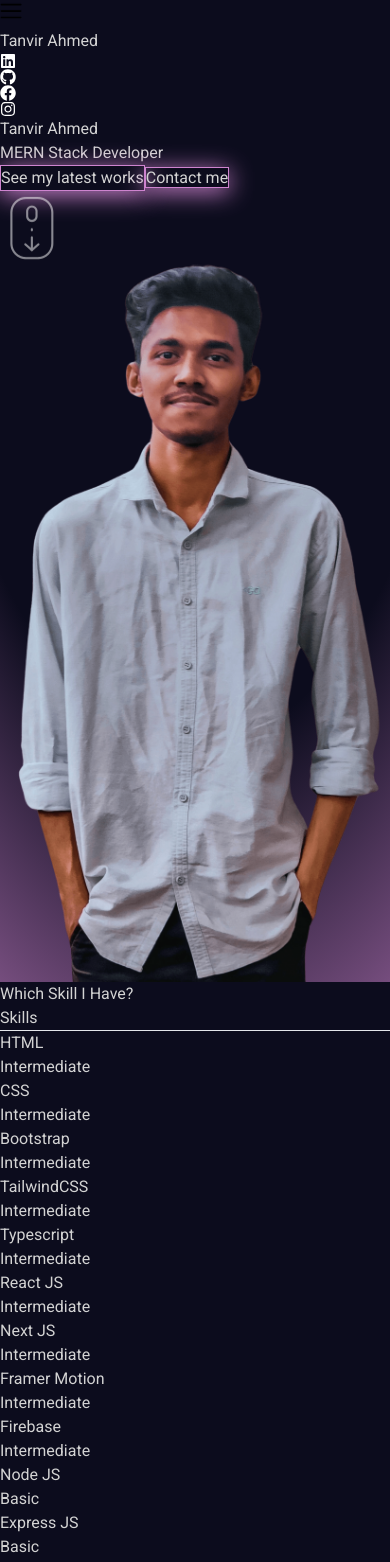
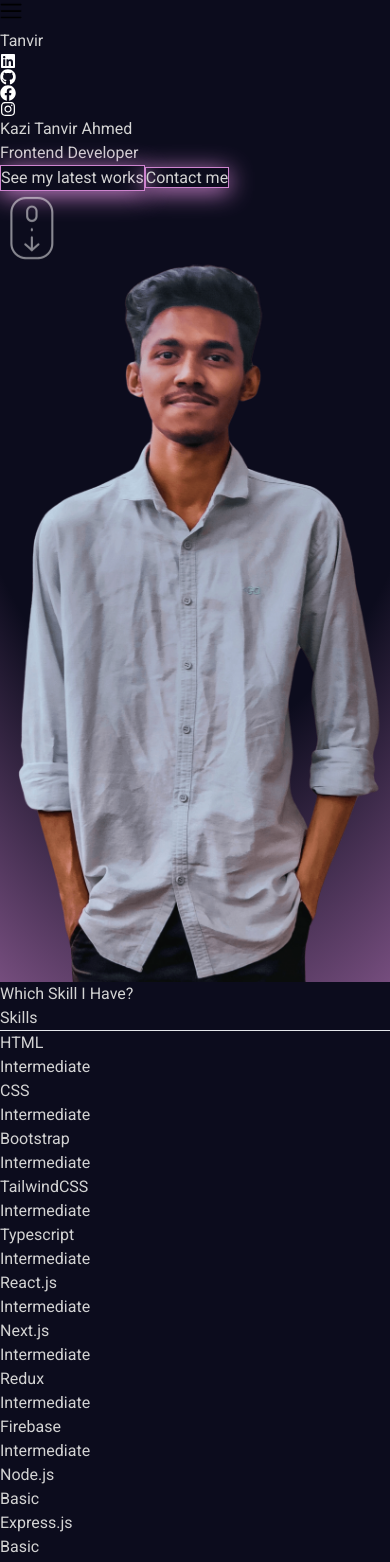
Before and after one commit to TanvirCou/my-animated-portfolio, a React (Vite) app: page / in a window 390 px wide. Shown: the top 1562 px of the page. Built offline with nearby package versions, Linux system fonts and the light colour scheme.

Commit message:
Hero and Skills section updated.

```diff
--- a/index.html
+++ b/index.html
@@ -5,7 +5,7 @@
   <meta charset="UTF-8" />
   <link rel="icon" type="image/svg+xml" href="/vite.svg" />
   <meta name="viewport" content="width=device-width, initial-scale=1.0" />
-  <title>Tanvir</title>
+  <title>Tanvir | Frontend Developer</title>
   <link href="https://fonts.googleapis.com/css2?family=Roboto:wght@100;300;400;500;700;900&display=swap"
     rel="stylesheet">
 </head>
--- a/src/components/Hero/Hero.tsx
+++ b/src/components/Hero/Hero.tsx
@@ -34,13 +34,13 @@ const Hero = () => {
             <div className="flex max-md:flex-col-reverse max-md:items-center md:w-full lg:w-[90%] ">
                 <div className="w-full md:w-[50%] max-md:h-[44vh] flex items-center justify-center">
                     <motion.div variants={variants} initial="hidden" animate="visible" className="flex flex-col justify-center gap-y-5 lg:gap-y-8 w-[70%]">
-                        <motion.p variants={variants} className="text-2xl md:text-4xl font-semibold text-white text-center md:text-start font-[Poppins] ">Tanvir Ahmed</motion.p>
-                        <motion.p variants={variants} className="text-4xl md:text-7xl font-semibold text-white text-center md:text-start font-[Poppins] ">MERN Stack Developer</motion.p>
+                        <motion.p variants={variants} className="text-2xl md:text-4xl font-semibold text-white text-center md:text-start font-[Poppins] ">Kazi Tanvir Ahmed</motion.p>
+                        <motion.p variants={variants} className="text-4xl md:text-7xl font-semibold text-white text-center md:text-start font-[Poppins] ">Frontend Developer</motion.p>
                         <motion.div variants={variants} className="flex max-md:flex-col gap-y-3 md:gap-x-6 items-center">
-                            <a href="/#Portfolio">
+                            <a href="/#portfolio">
                                 <motion.button style={{ border, boxShadow }} whileHover={{ scale: 1.1 }} whileTap={{ scale: 0.9 }} transition={{ duration: 0.5 }} className="cursor pointer px-4 py-1.5 rounded-md bg-transparent border border-white text-white text-md font-medium">See my latest works</motion.button>
                             </a>
-                            <motion.a href="/#Contact" style={{ border, boxShadow }} whileHover={{ scale: 1.1 }} whileTap={{ scale: 0.9 }} transition={{ duration: 0.5 }} className="cursor pointer px-4 py-1.5 rounded-md border border-white text-white text-md font-medium">Contact me</motion.a>
+                            <motion.a href="/#contact" style={{ border, boxShadow }} whileHover={{ scale: 1.1 }} whileTap={{ scale: 0.9 }} transition={{ duration: 0.5 }} className="cursor pointer px-4 py-1.5 rounded-md border border-white text-white text-md font-medium">Contact me</motion.a>
                         </motion.div>
                         <motion.div variants={variants} animate="scrollVisible" className="cursor-pointer flex justify-center md:block">
                             <img src={scrollImage} alt="" className="w-10 md:w-12" />
--- a/src/components/Navbar/Navbar.tsx
+++ b/src/components/Navbar/Navbar.tsx
@@ -42,7 +42,7 @@ const Navbar = () => {
                 <div className='flex items-center justify-between w-[88%] md:w-[92%] bg-inherit md:px-20 px-6 '>
                     <motion.div variants={variants} initial="hidden" animate="visible" className='font-bold text-lg md:text-xl cursor-pointer items-center font-[Poppins]
       text-[lightgray]'>
-                        Tanvir Ahmed
+                        Tanvir
                     </motion.div>
 
                     <div className="flex items-center gap-x-3 md:gap-x-6 ">
--- a/src/data/skills.ts
+++ b/src/data/skills.ts
@@ -20,15 +20,15 @@ export const skills = [
         level: 'Intermediate',
     },
     {
-        name: 'React JS',
+        name: 'React.js',
         level: 'Intermediate',
     },
     {
-        name: 'Next JS',
+        name: 'Next.js',
         level: 'Intermediate',
     },
     {
-        name: 'Framer Motion',
+        name: 'Redux',
         level: 'Intermediate',
     },
     {
@@ -36,11 +36,11 @@ export const skills = [
         level: 'Intermediate',
     },
     {
-        name: 'Node JS',
+        name: 'Node.js',
         level: 'Basic'
     },
     {
-        name: 'Express JS',
+        name: 'Express.js',
         level: 'Basic'
     },
     {
```
